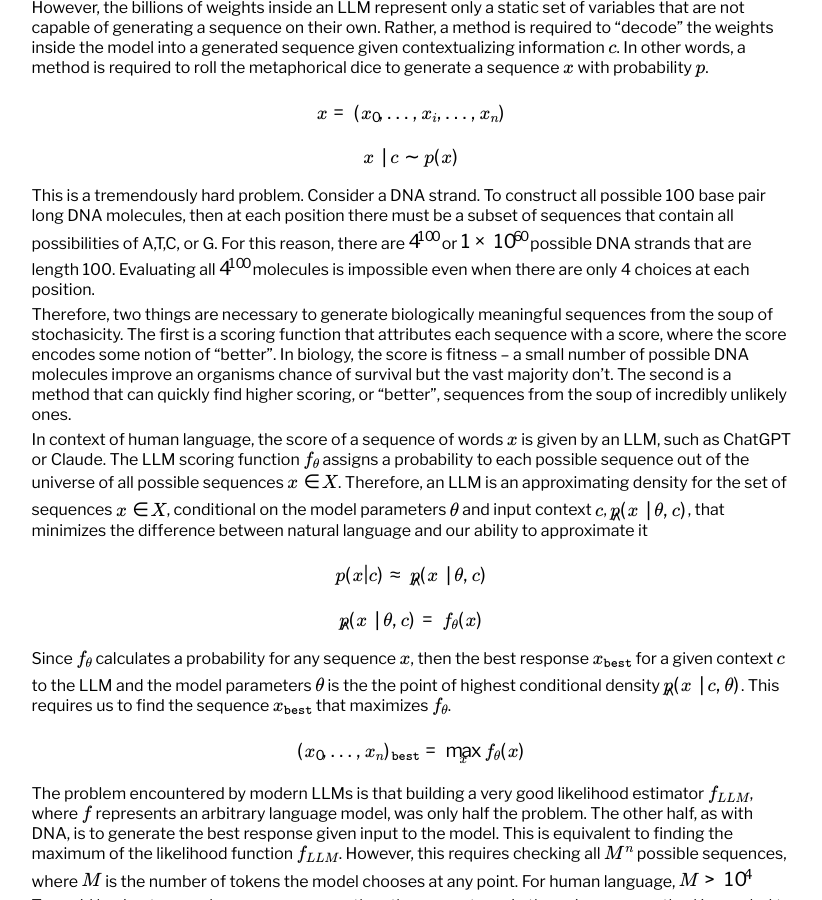
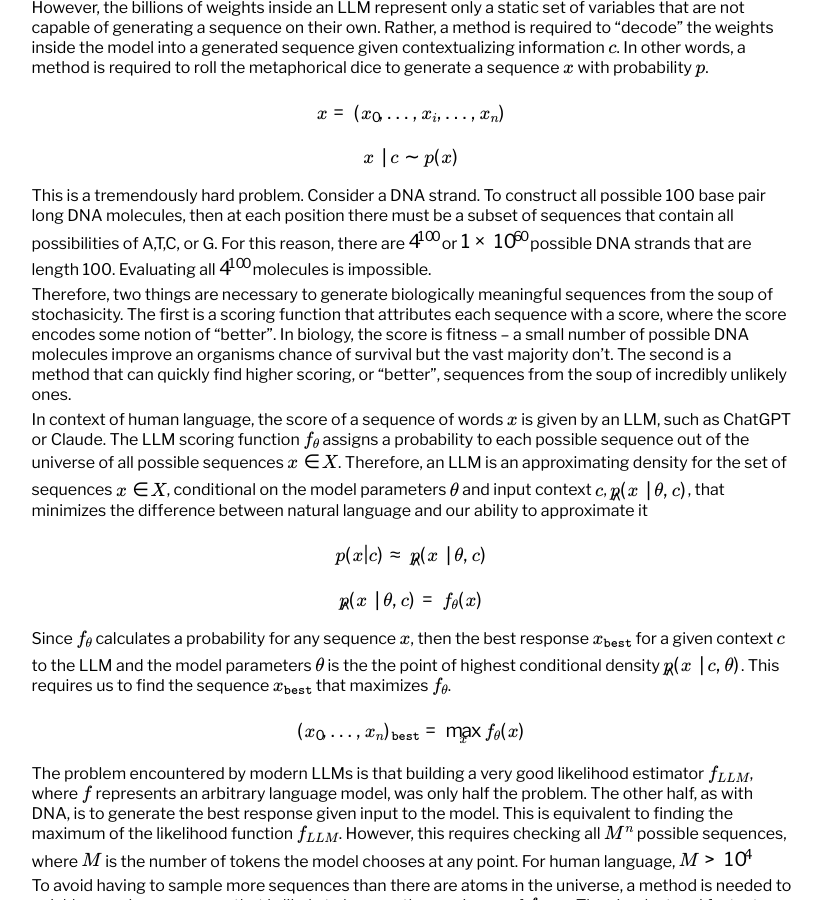
Before and after one commit to dan-sprague/dan-sprague.github.io, a Jekyll site: the page built from _posts/2025-02-02-llmthinking.markdown, in a window 1280 px wide and 900 px high, scrolled down 447 px. Shown: the whole window, without its empty margins (221-1043 px from the left). Built offline with Jekyll 4.4.1, drawn with Linux system fonts in a browser that asks for light colours; formulas are drawn with MathJax 3.

Commit message:
fixed bug

```diff
--- a/_posts/2025-02-02-llmthinking.markdown
+++ b/_posts/2025-02-02-llmthinking.markdown
@@ -19,7 +19,7 @@ $$x = (x_0,...,x_i,...,x_n)$$
 
 $$ x \mid c \sim p(x) $$
 
-This is a tremendously hard problem. Consider a DNA strand. To construct all possible 100 base pair long DNA molecules, then at each position there must be a subset of sequences that contain all possibilities of A,T,C, or G. For this reason, there are $4^{100}$ or $$1 \times 10^{60}$$ possible DNA strands that are length 100. Evaluating all $4^{100}$ molecules is impossible even when there are only 4 choices at each position.
+This is a tremendously hard problem. Consider a DNA strand. To construct all possible 100 base pair long DNA molecules, then at each position there must be a subset of sequences that contain all possibilities of A,T,C, or G. For this reason, there are $4^{100}$ or $$1 \times 10^{60}$$ possible DNA strands that are length 100. Evaluating all $4^{100}$ molecules is impossible.
 
 Therefore, two things are necessary to generate biologically meaningful sequences from the soup of stochasicity. The first is a scoring function that attributes each sequence with a score, where the score encodes some notion of "better". In biology, the score is fitness -- a small number of possible DNA molecules improve an organisms chance of survival but the vast majority don't. The second is a method that can quickly find higher scoring, or "better", sequences from the soup of incredibly unlikely ones.
 
```
